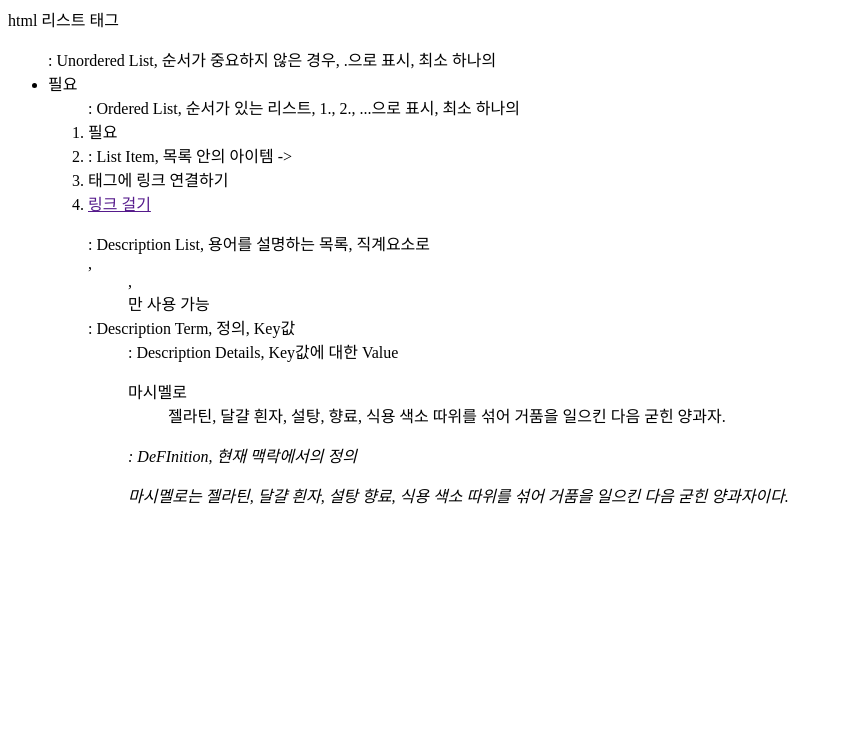
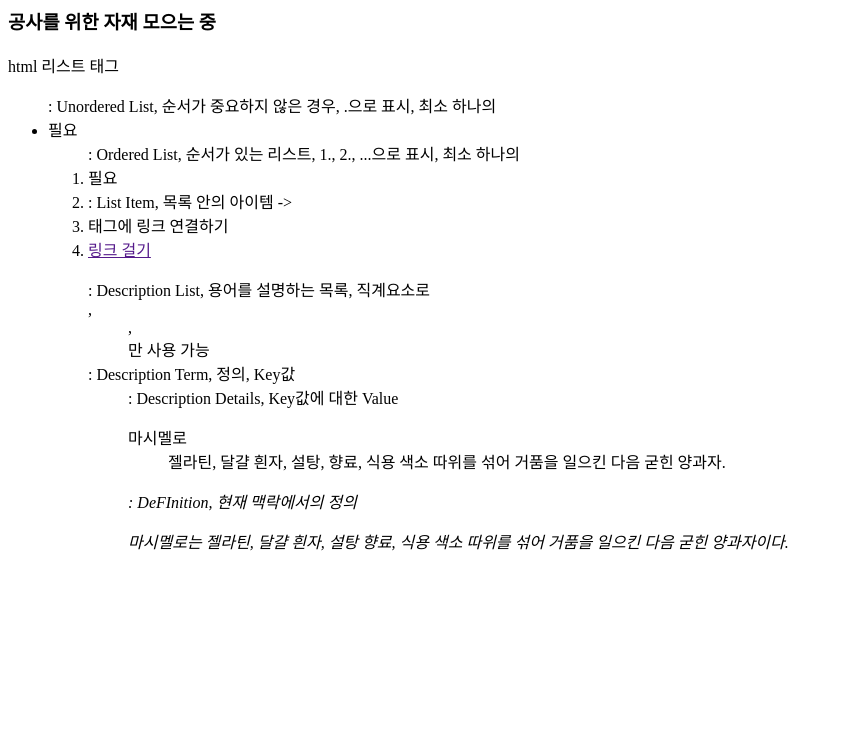
Before and after one commit to Yeonu-Min/programminginfo, a plain HTML site: page index.html in a window 1280 px wide. Shown: the part 68-800 px from the top of the page, without its empty margins (0-843 px from the left). Drawn offline with Linux system fonts and the light colour scheme.

Commit message:
Update index.html

```diff
--- a/index.html
+++ b/index.html
@@ -4,6 +4,7 @@
 <body>
   <div>
     <h1> 블로그 제목 뭘로 하지 </h1>
+    <h3> 공사를 위한 자재 모으는 중 </h3>
   </div>
   <div>
     <xpm>
```
